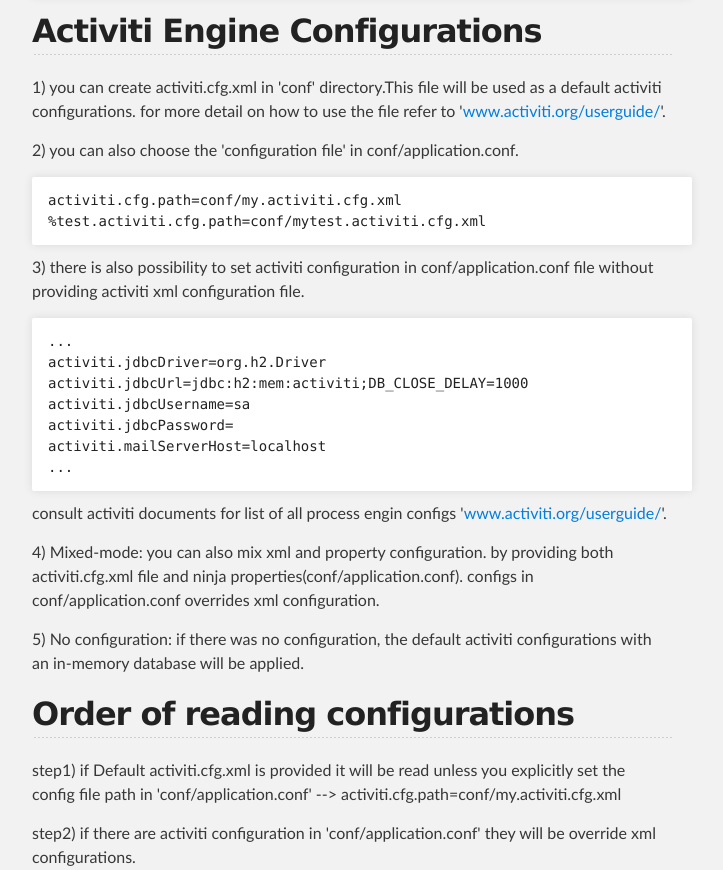
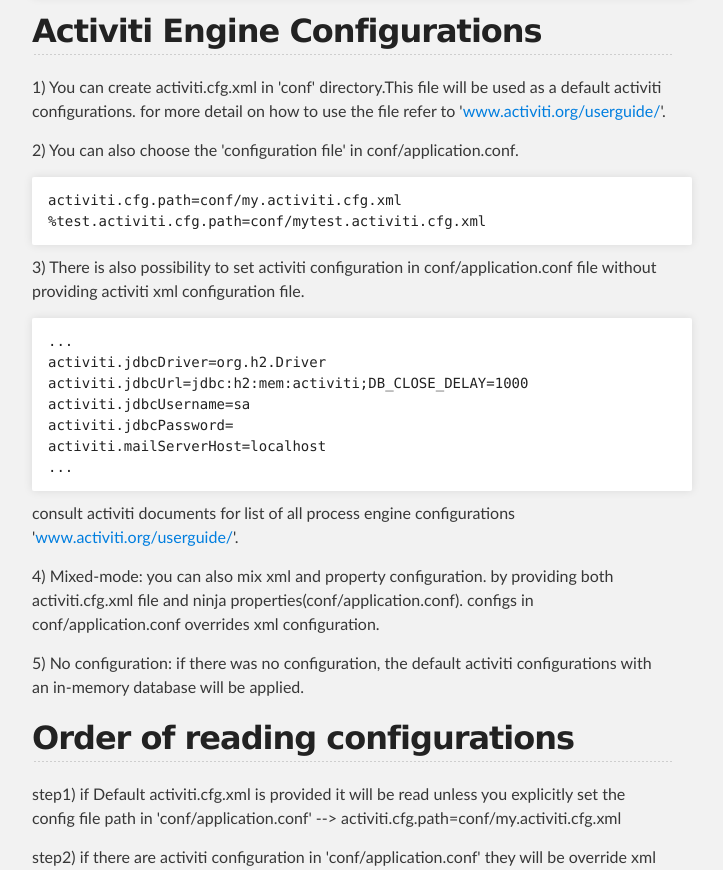
Before and after one commit to mortezaadi/ninja-activiti-module, a plain HTML site: page index.html in a window 1280 px wide. Shown: the part 1497-2367 px from the top of the page, without its empty margins (288-1011 px from the left). Drawn offline with Linux system fonts and the light colour scheme.

Commit message:
Update index.html

```diff
--- a/index.html
+++ b/index.html
@@ -22,6 +22,7 @@
           <h2 id="project_tagline">Activiti module for Ninja framework</h2>
 
             <section id="downloads">
+               <a class="tar_download_link" href="https://github.com/mortezaadi/ninja-activiti-module/releases/tag/ninja-activiti-module-0.0.1">Download this project as a tar.gz file</a>
               <a class="zip_download_link" href="https://github.com/mortezaadi/ninja-activiti-module/zipball/master">Download this project as a .zip file</a>
               <a class="tar_download_link" href="https://github.com/mortezaadi/ninja-activiti-module/tarball/master">Download this project as a tar.gz file</a>
             </section>
@@ -60,7 +61,7 @@ protected void configure() {
 </code></pre>
 
 <p>3) All set! Start Ninja application and activiti engine will be started with an in-memory database and default configs.
-you can inject activiti ProcessEngin, FormService, TaskService,... in your code.</p>
+you can inject activiti ProcessEngin, FormService, TaskService, ... in your code.</p>
 
 <pre><code>@Singleton
 public class Sample {
@@ -88,15 +89,15 @@ public class Sample {
 <h2>
 <a name="activiti-engine-configurations" class="anchor" href="#activiti-engine-configurations"><span class="octicon octicon-link"></span></a>Activiti Engine Configurations</h2>
 
-<p>1) you can create activiti.cfg.xml in 'conf' directory.This file will be used as a default activiti configurations. for more detail on how to use the file refer to '<a href="http://www.activiti.org/userguide/">www.activiti.org/userguide/</a>'. </p>
+<p>1) You can create activiti.cfg.xml in 'conf' directory.This file will be used as a default activiti configurations. for more detail on how to use the file refer to '<a href="http://www.activiti.org/userguide/">www.activiti.org/userguide/</a>'. </p>
 
-<p>2) you can also choose the 'configuration file' in conf/application.conf.</p>
+<p>2) You can also choose the 'configuration file' in conf/application.conf.</p>
 
 <pre><code>activiti.cfg.path=conf/my.activiti.cfg.xml
 %test.activiti.cfg.path=conf/mytest.activiti.cfg.xml
 </code></pre>
 
-<p>3) there is also possibility to set activiti configuration in  conf/application.conf file without providing activiti xml configuration file.</p>
+<p>3) There is also possibility to set activiti configuration in  conf/application.conf file without providing activiti xml configuration file.</p>
 
 <pre><code>...
 activiti.jdbcDriver=org.h2.Driver
@@ -107,7 +108,7 @@ activiti.mailServerHost=localhost
 ...
 </code></pre>
 
-<p>consult activiti documents for list of all process engin configs '<a href="http://www.activiti.org/userguide/">www.activiti.org/userguide/</a>'.</p>
+<p>consult activiti documents for list of all process engine configurations '<a href="http://www.activiti.org/userguide/">www.activiti.org/userguide/</a>'.</p>
 
 <p>4) Mixed-mode: you can also mix xml and property configuration. by providing both activiti.cfg.xml file and ninja properties(conf/application.conf). configs in conf/application.conf overrides xml configuration.</p>
 
@@ -130,7 +131,5 @@ activiti.mailServerHost=localhost
       </footer>
     </div>
 
-
-
   </body>
 </html>
```
